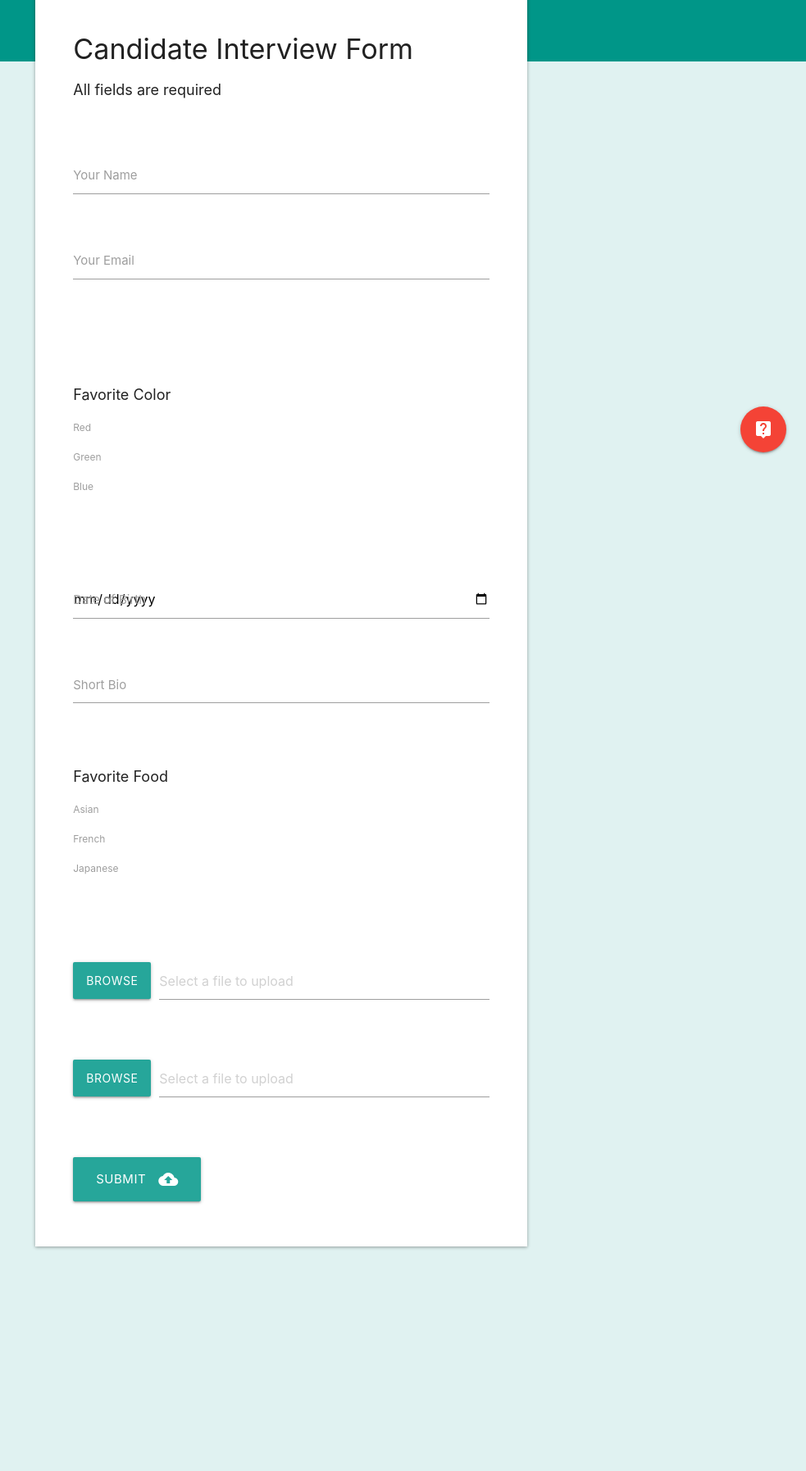
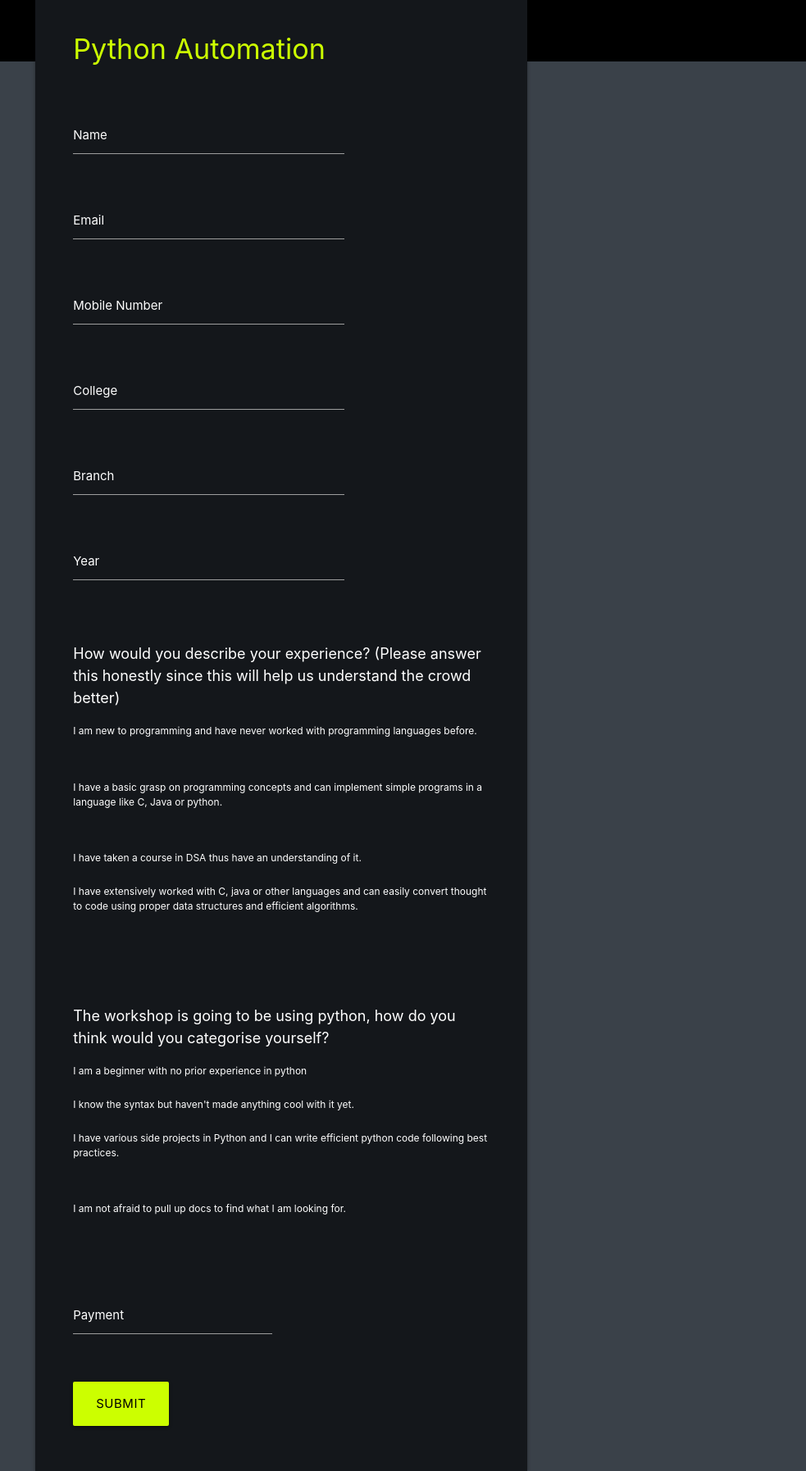
Before and after one commit to kjsce-codecell/registration-terminal, a plain HTML site: page form.html in a window 1280 px wide. Shown: the part 203-1998 px from the top of the page at 82% size, without its empty margins (297-1280 px from the left). Before the commit the page ends 1772 px from the top, so only its background shows below. Drawn offline with nearby package versions, Linux system fonts and the light colour scheme.

Commit message:
Form design completed

```diff
--- a/css/form.css
+++ b/css/form.css
@@ -1,6 +1,6 @@
 
 body {
-  background-color: #e0f2f1;
+  background-color: #3a4149;
 }
 
 form p {
@@ -9,11 +9,11 @@ form p {
 
 .ctrlqHeaderMast {
   height: 278px;
-  background: #009688;
+  background: black;
 }
 
 .ctrlqFormContent {
-  color: rgba(0,0,0,.87);
+  color: white;
   padding: 20px 35px
 }
 
@@ -30,7 +30,7 @@ form p {
 }
 
 .ctrlqAccent {
-  background-color: #a7ffeb;
+  background-color: #d7e5a0;
   height: 8px;
 }
 .ctrlqCenteredContent {
@@ -38,7 +38,7 @@ form p {
   width: 600px;
 }
 .ctrlqFormCard {
-  background-color: #fff;
+  background-color: #14171B;
   margin-bottom: 48px;
   -webkit-box-shadow: 0 1px 4px 0 rgba(0,0,0,0.37);
   box-shadow: 0 1px 4px 0 rgba(0,0,0,0.37);
@@ -77,7 +77,7 @@ div.error {
   top: -1rem;
   left: 0rem;
   font-size: 0.8rem;
-  color: #FF4081;
+  color: #F5365C;
   -webkit-transform: translateY(0%);
   -ms-transform: translateY(0%);
   -o-transform: translateY(0%);
--- a/form.html
+++ b/form.html
@@ -7,8 +7,45 @@
 
     <link href="css/form.css" rel="stylesheet">
 
+    <title>Python Automation</title>
 
-    <title>Python Workshop</title>
+    <style>
+      .mb-2 {
+        margin-bottom: 5px;
+        padding-bottom: 5px;
+      }
+
+      .input-field label {
+        color:  white;
+      }
+
+      .input-field input[type=text]:focus + label {
+        color:  #d7e5a0;
+      }
+
+      .input-field input[type=text]:focus {
+        border-bottom: 1px solid #d7e5a0;
+        box-shadow: 0 1px 0 0 #d7e5a0;
+      }
+
+      .input-field input[type=text].valid {
+        border-bottom: 1px solid #d7e5a0;
+        box-shadow: 0 1px 0 0 #d7e5a0;
+      }
+
+      .input-field .prefix.active {
+        color: #d7e5a0;
+      }
+
+      input[type="radio"].with-gap:checked+label:after {
+        background-color: #B5E203 !important;
+      }
+
+      input[type="radio"].with-gap:checked+label:before,
+      input[type="radio"].with-gap:checked+label:after {
+        border: 2px solid #B5E203 !important;
+      }
+    </style>
   </head>
   <body>
     <div class="ctrlqFormContentWrapper">
@@ -21,29 +58,119 @@
             <form>
 
               <div class="row">
-                <div class="input-field col s12">
-                  <h4>Candidate Interview Form</h4>
-                  <p>All fields are required</p>
+                <div class="input-field col s8">
+                  <h4 style="color: #CCFF00;">Python Automation</h4>
                 </div>
               </div>
 
               <div class="row">
-                <div class="input-field col s12">
+                <div class="input-field col s8 ">
                   <input id="name" name="name" type="text" class="validate" data-error="#e1" required>
-                  <label for="name">Your Name</label>
+                  <label for="name">Name</label>
+                  <div id="e1"></div>
+                </div>
+              </div>
+
+              <div class="row">
+                <div class="input-field col s8">
+                  <input id="email" name="email" type="text" class="validate" data-error="#e2" required>
+                  <label for="email">Email</label>
+                  <div id="e2"></div>
+                </div>
+              </div>
+
+              <div class="row">
+                <div class="input-field col s8">
+                  <input id="mob" name="mob" type="text" class="validate" data-error="#e1" required>
+                  <label for="mob">Mobile Number</label>
+                  <div id="e1"></div>
+                </div>
+              </div>
+
+              <div class="row">
+                <div class="input-field col s8">
+                  <input id="college" name="college" type="text" class="validate" data-error="#e1" required>
+                  <label for="college">College</label>
+                  <div id="e1"></div>
+                </div>
+              </div>
+
+              <div class="row">
+                <div class="input-field col s8">
+                  <input id="branch" name="branch" type="text" class="validate" data-error="#e1" required>
+                  <label for="branch">Branch</label>
+                  <div id="e1"></div>
+                </div>
+              </div>
+
+              <div class="row">
+                <div class="input-field col s8">
+                  <input id="year" name="year" type="text" class="validate" data-error="#e1" required>
+                  <label for="year">Year</label>
                   <div id="e1"></div>
                 </div>
               </div>
 
               <div class="row">
                 <div class="input-field col s12">
-                  <input id="email" name="email" type="text" class="validate" data-error="#e2" required>
-                  <label for="email">Your Email</label>
-                  <div id="e2"></div>
+                  <p for="experience">How would you describe your experience?
+                    (Please answer this honestly since this will help us understand the crowd better) </p>
+                  <p class="mb-2">
+                    <input name="experience"  class="with-gap" type="radio" id="noob" value="noob" data-error="#e4" required>
+                    <label for="noob"> I am new to programming and have never worked with programming languages before.</label>
+                  </p><br>
+                  <p class="mb-2">
+                    <input name="experience"  class="with-gap" type="radio" id="basic" value="basic">
+                    <label for="basic"> I have a basic grasp on programming concepts and can implement simple programs in a language like C, Java or python.</label>
+                  </p><br>
+                  <p class="mb-2">
+                    <input name="experience"  class="with-gap" type="radio" id="amateur" value="amateur">
+                    <label for="amateur"> I have taken a course in DSA thus have an understanding of it.</label>
+                  </p>
+                  <p class="mb-2">
+                    <input name="experience"  class="with-gap" type="radio" id="professional" value="professional">
+                    <label for="professional">I have extensively worked with C, java or other languages and can easily convert thought to code using proper data structures and efficient algorithms.</label>
+                  </p>
+                  <div class="input-field">
+                    <div id="e4"></div>
+                  </div>
+                </div>
+              </div>
+              <br>
+              <div class="row">
+                <div class="input-field col s12">
+                  <p for="category">The workshop is going to be using python, how do you think would you categorise yourself?</p>
+                  <p class="mb-2">
+                    <input name="category" type="radio"  class="with-gap" id="beginner" value="beginner" data-error="#e4" required>
+                    <label for="beginner"> I am a beginner with no prior experience in python</label>
+                  </p>
+                  <p class="mb-2">
+                    <input name="category" type="radio"  class="with-gap" id="syntax" value="syntax">
+                    <label for="syntax">  I know the syntax but haven't made anything cool with it yet.</label>
+                  </p>
+                  <p class="mb-2">
+                    <input name="category" type="radio"  class="with-gap" id="intermediate" value="intermediate">
+                    <label for="intermediate"> I have various side projects in Python and I can write efficient python code following best practices.</label>
+                  </p><br>
+                  <p class="mb-2">
+                    <input name="category" type="radio"  class="with-gap" id="docs" value="docs">
+                    <label for="docs"> I am not afraid to pull up docs to find what I am looking for.</label>
+                  </p><br>
+                  <div class="input-field">
+                    <div id="e4"></div>
+                  </div>
                 </div>
               </div>
 
               <div class="row">
+                <div class="input-field col s6">
+                  <input id="payment" name="payment" type="text" class="validate" data-error="#e1" required>
+                  <label for="payment">Payment</label>
+                  <div id="e1"></div>
+                </div>
+              </div>
+
+              <!-- <div class="row">
                 <div class="input-field col s12">
                   <select id="gender" name="gender" class="validate" data-error="#e3" required>
                     <option value="" disabled selected>Choose Gender</option>
@@ -112,42 +239,11 @@
                     <br><div id="e7"></div>
                   </div>
                 </div>
-              </div>
+              </div> -->
 
-              <div class="row">
-                <div class="file-field input-field col s12">
-                  <div class="btn">
-                    <span>Browse</span>
-                    <input type="file" data-error="#e9" required>
-                  </div>
-                  <div class="file-path-wrapper">
-                    <input class="file-path validate" type="text" placeholder="Select a file to upload">
-                  </div>
-                  <div class="input-field">
-                    <div id="e9"></div>
-                  </div>
-                </div>
-              </div>
-
-              <div class="row">
-                <div class="file-field input-field col s12">
-                  <div class="btn">
-                    <span>Browse</span>
-                    <input type="file" data-error="#e8" required>
-                  </div>
-                  <div class="file-path-wrapper">
-                    <input class="file-path validate" type="text" placeholder="Select a file to upload">
-                  </div>
-                  <div class="input-field">
-                    <div id="e8"></div>
-                  </div>
-                </div>
-              </div>
-
-
-              <div class="row">
+              <div class="row center-block">
                 <div class="input-field col m6 s12">
-                  <button type="submit" class="waves-effect waves-light btn-large"><i class="material-icons right">backup</i>Submit</button>
+                  <button type="submit" class="waves-effect waves-light btn-large" style="background-color: #ccff00;color: #000000;">Submit</button>
                 </div>
               </div>
 
@@ -156,12 +252,6 @@
           </div>
         </div>
       </div>
-    </div>
-
-    <div class="fixed-action-btn" style="bottom: 45px; right: 24px;">
-      <a class="btn-floating btn-large red" href="http://www.labnol.org/" target="_blank" title="YouTube Uploader Support">
-        <i class="large material-icons">live_help</i>
-      </a>
     </div>
 
     <script src="https://cdnjs.cloudflare.com/ajax/libs/jquery/2.2.4/jquery.min.js"></script>
```
